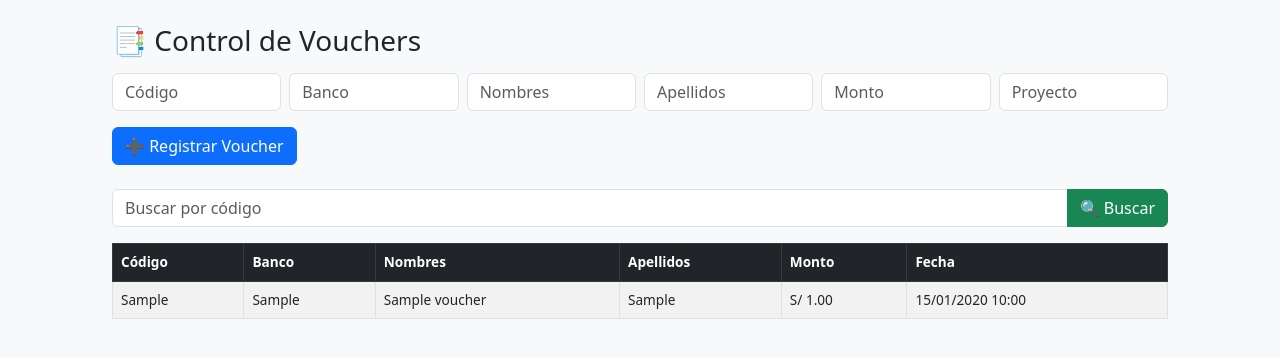
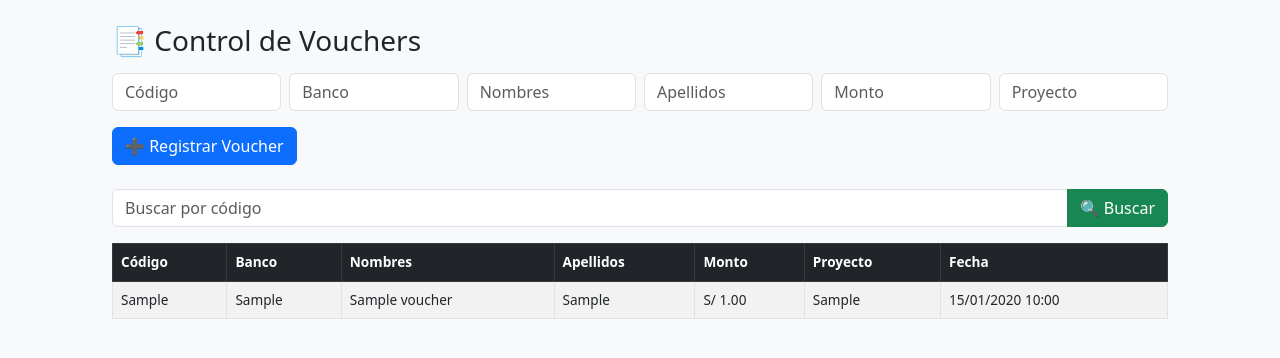
Before and after one commit to beli240392-maker/Hello_world, a Flask app: page /vouchers in a window 1280 px wide. Shown: the part 49-407 px from the top of the page. Run offline with Flask 3, Linux system fonts and the light colour scheme; a user stored in the database is signed in; tables that the repository leaves empty hold one stand-in row (values such as "Sample post").

Commit message:
Modificar vouchers

```diff
--- a/templates/vouchers.html
+++ b/templates/vouchers.html
@@ -7,11 +7,11 @@
   <!-- Formulario agregar voucher -->
   <form method="POST" enctype="multipart/form-data" class="row g-2 mb-4">
     <div class="col-md-2"><input name="codigo" class="form-control" placeholder="Código" required></div>
-    <div class="col-md-2"><input name="banco" class="form-control" placeholder="Banco"></div>
-    <div class="col-md-2"><input name="nombres" class="form-control" placeholder="Nombres"></div>
-    <div class="col-md-2"><input name="apellidos" class="form-control" placeholder="Apellidos"></div>
-    <div class="col-md-2"><input name="monto" class="form-control" placeholder="Monto"></div>
-    <div class="col-md-2"><input name="proyecto" class="form-control" placeholder="Proyecto"></div>
+    <div class="col-md-2"><input name="banco" class="form-control" placeholder="Banco" required></div>
+    <div class="col-md-2"><input name="nombres" class="form-control" placeholder="Nombres" required></div>
+    <div class="col-md-2"><input name="apellidos" class="form-control" placeholder="Apellidos" required></div>
+    <div class="col-md-2"><input name="monto" class="form-control" placeholder="Monto" required></div>
+    <div class="col-md-2"><input name="proyecto" class="form-control" placeholder="Proyecto" required></div>
     <div class="col-12"><button class="btn btn-primary mt-2">➕ Registrar Voucher</button></div>
   </form>
 
@@ -67,6 +67,7 @@
           <th>Nombres</th>
           <th>Apellidos</th>
           <th>Monto</th>
+          <th>Proyecto</th>
           <th>Fecha</th>
         </tr>
       </thead>
@@ -78,6 +79,7 @@
             <td>{{ v.nombres }}</td>
             <td>{{ v.apellidos }}</td>
             <td>S/ {{ '%.2f'|format(v.monto or 0) }}</td>
+            <td>{{ v.proyecto }}</td>
             <td>{{ v.fecha_registro.strftime("%d/%m/%Y %H:%M") }}</td>
 
 
```
